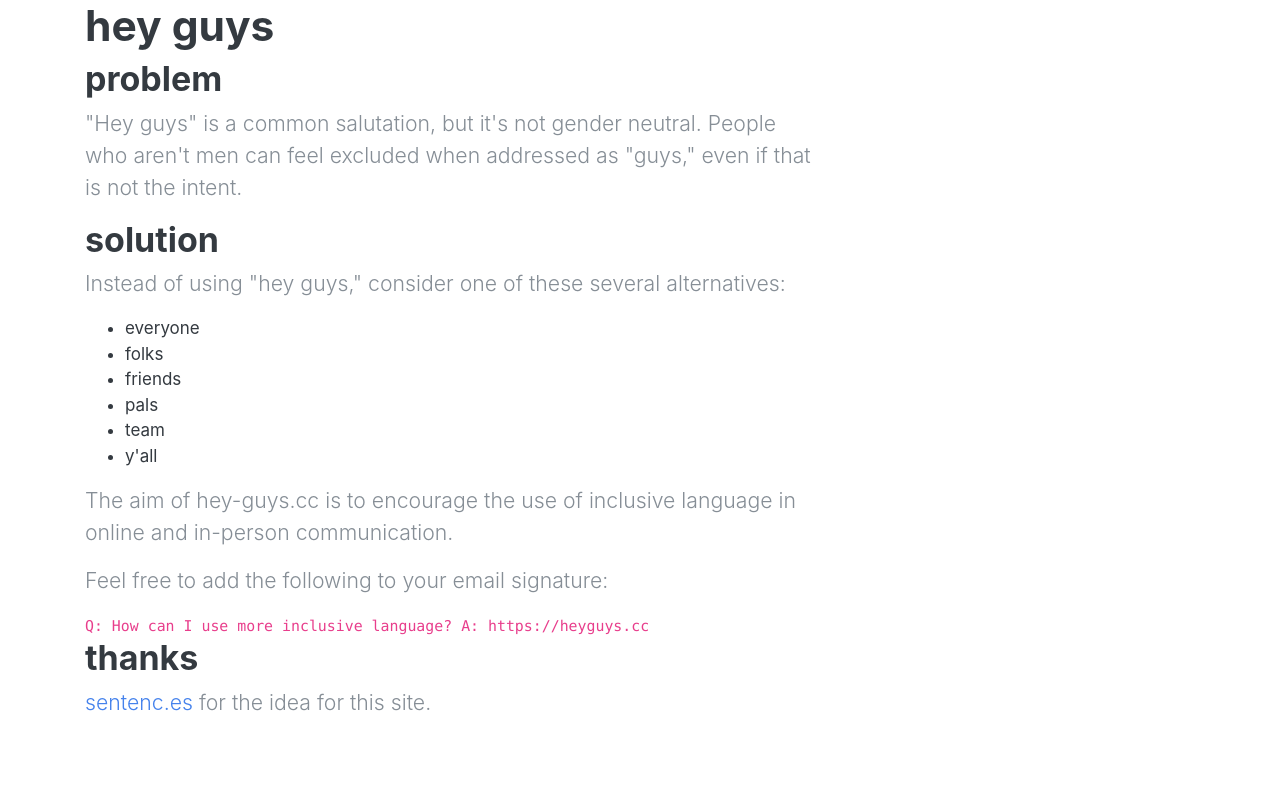
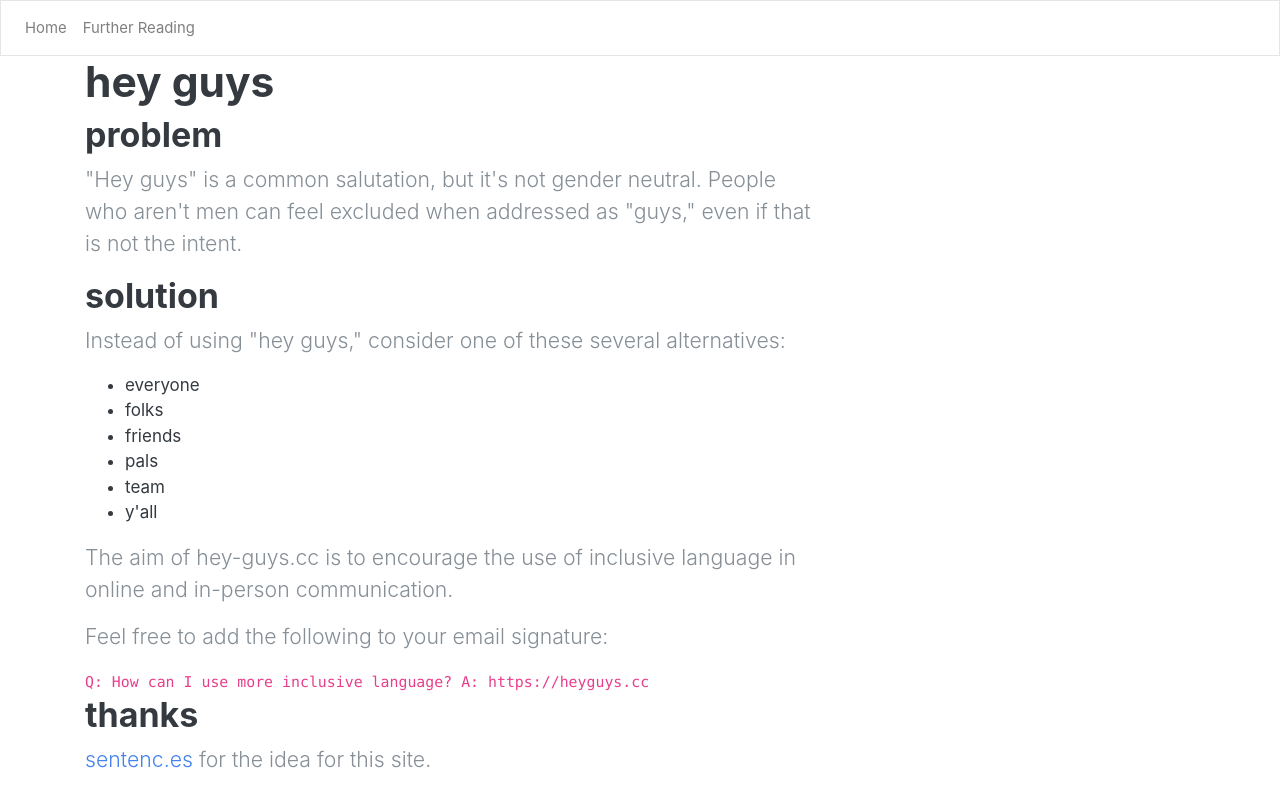
Before and after one commit to williln/heyguys.cc, a Jekyll site: the page built from index.md, in a window 1280 px wide. Shown: the top 807 px of the page. Built offline with Jekyll 4.4.1, drawn with Linux system fonts in a browser that asks for light colours; nearby versions of some CDN libraries.

Commit message:
:sparkles: Add navigation

```diff
--- a/_layouts/default.html
+++ b/_layouts/default.html
@@ -10,6 +10,14 @@
     <meta charset="utf-8">
   </head>
   <body>
+    <nav class="navbar navbar-expand-lg navbar-light bg-light">
+      <div class="collapse navbar-collapse" id="navbarSupportedContent">
+          <ul class="navbar-nav mr-auto">
+            <li class="nav-item"><a class="nav-link" href="/">Home</a></li>
+            <li class="nav-item"><a class="nav-link" href="/sources"</>Further Reading</a></li>
+          </ul>
+       </div>
+    </nav>
     {{ content }}
   </body>
 </html>
```
